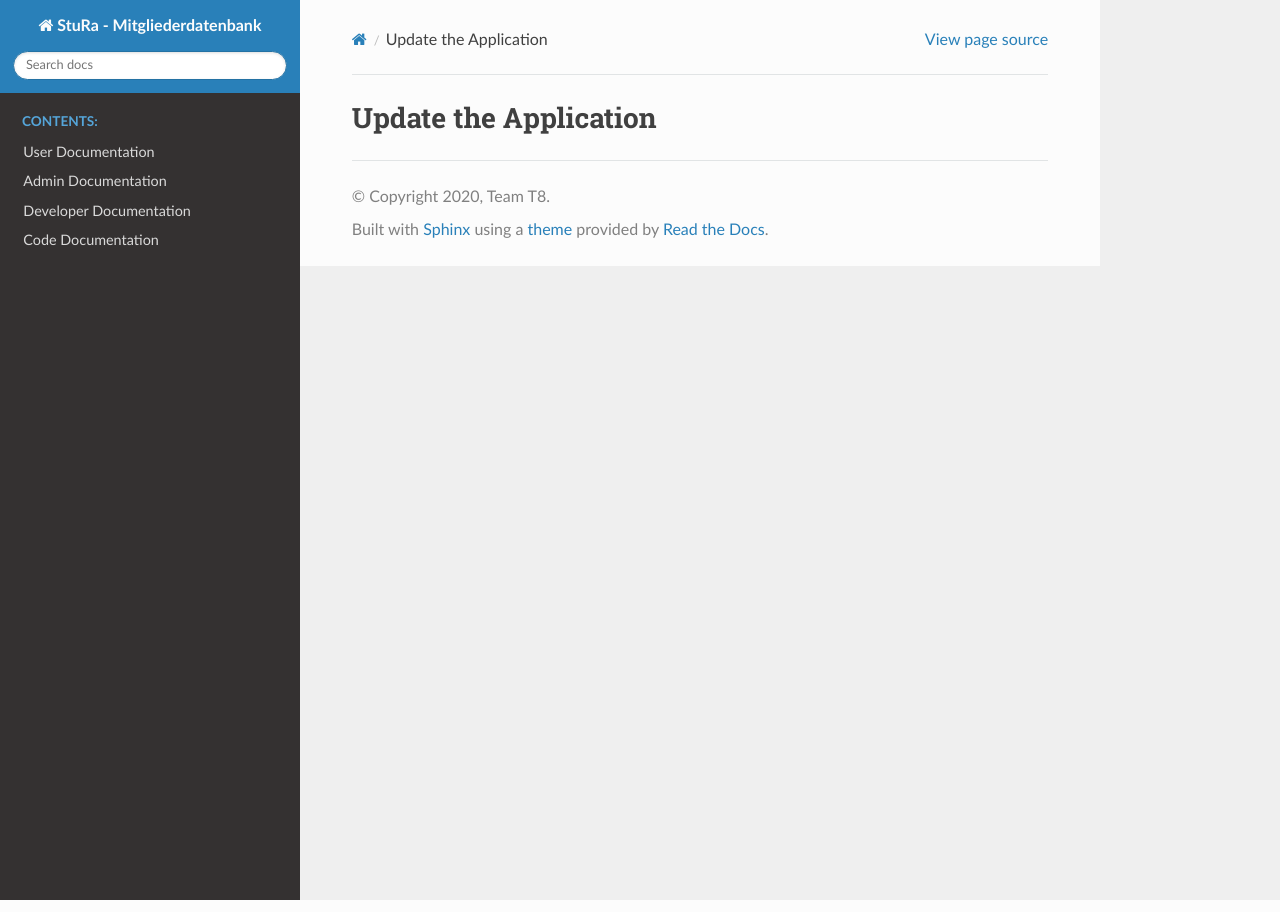
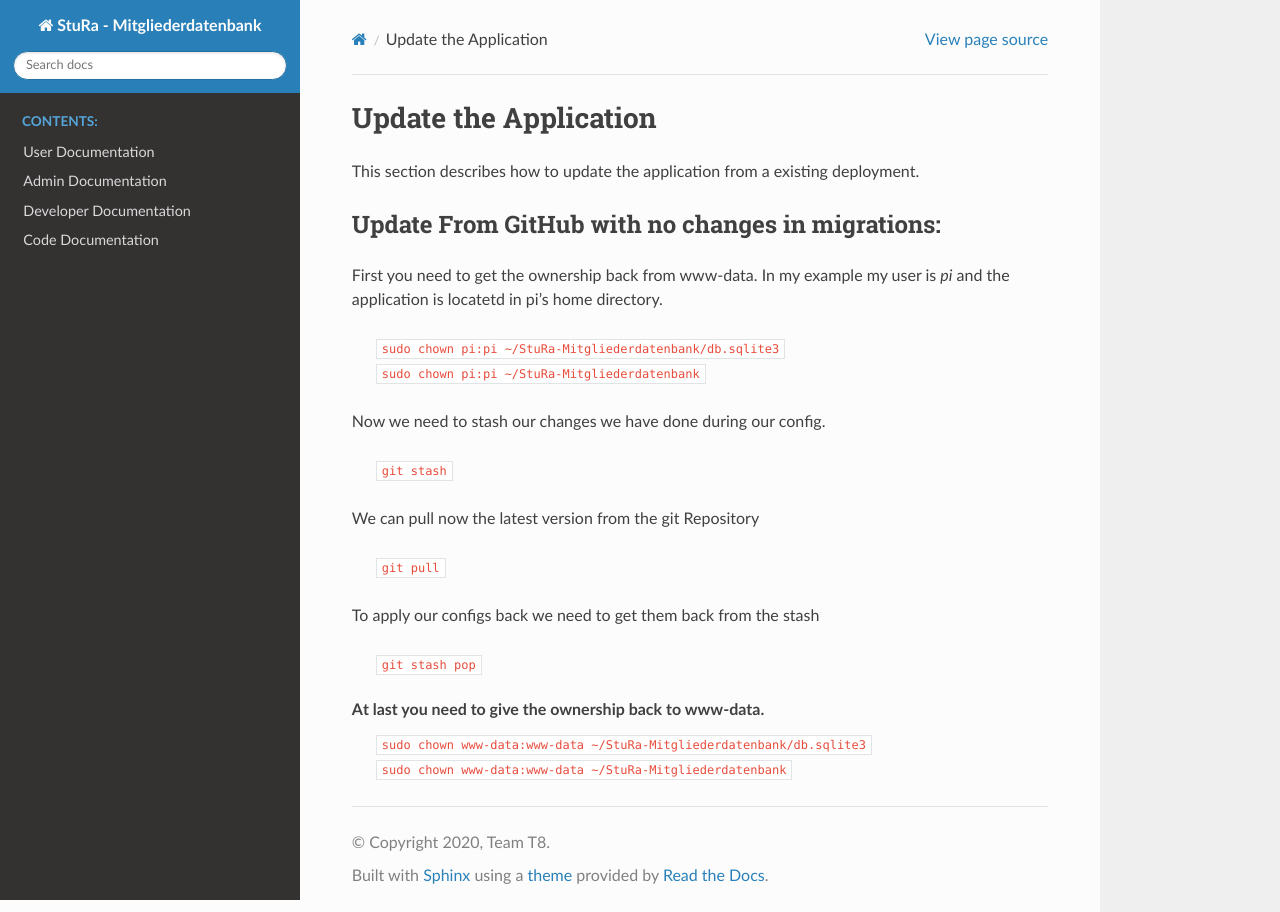
Before and after one commit to mribrgr/StuRa-Mitgliederdatenbank, a Sphinx documentation site: the page built from docs/sphinx/source/admin/update.rst, in a window 1280 px wide. Built offline with Sphinx 7.4.7 and the Read the Docs theme 2.0.0, drawn with Linux system fonts in a browser that asks for light colours.

Commit message:
add update documentation

```diff
--- a/docs/sphinx/source/admin/update.rst
+++ b/docs/sphinx/source/admin/update.rst
@@ -1,2 +1,31 @@
 Update the Application
 ----------------------
+
+This section describes how to update the application from a existing deployment.
+
+
+Update From GitHub with no changes in migrations:
+~~~~~~~~~~~~~~~~~~~~~~~~~~~~~~~~~~~~~~~~~~~~~~~~~
+
+First you need to get the ownership back from www-data.
+In my example my user is *pi* and the application is locatetd
+in pi's home directory.
+
+  | ``sudo chown pi:pi ~/StuRa-Mitgliederdatenbank/db.sqlite3``
+  | ``sudo chown pi:pi ~/StuRa-Mitgliederdatenbank``
+
+Now we need to stash our changes we have done during our config.
+
+  ``git stash``
+
+We can pull now the latest version from the git Repository
+
+  ``git pull``
+
+To apply our configs back we need to get them back from the stash
+
+  ``git stash pop``
+
+At last you need to give the ownership back to www-data.
+  | ``sudo chown www-data:www-data ~/StuRa-Mitgliederdatenbank/db.sqlite3``
+  | ``sudo chown www-data:www-data ~/StuRa-Mitgliederdatenbank``
```
Also changed, not shown: docs/sphinx/source/admin/deployment.rst (+15 -1 lines).
